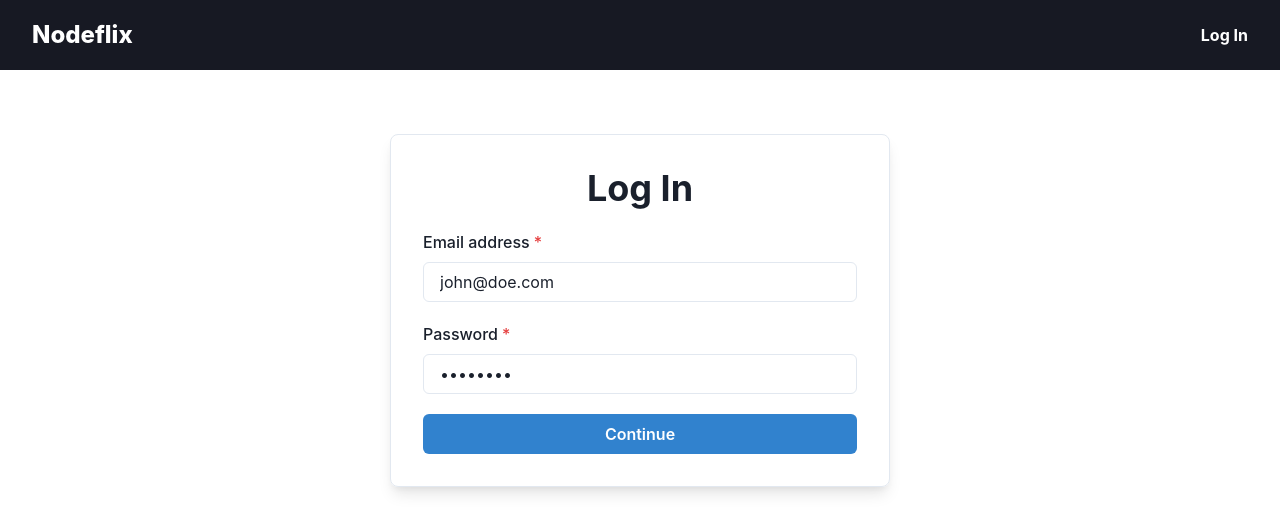
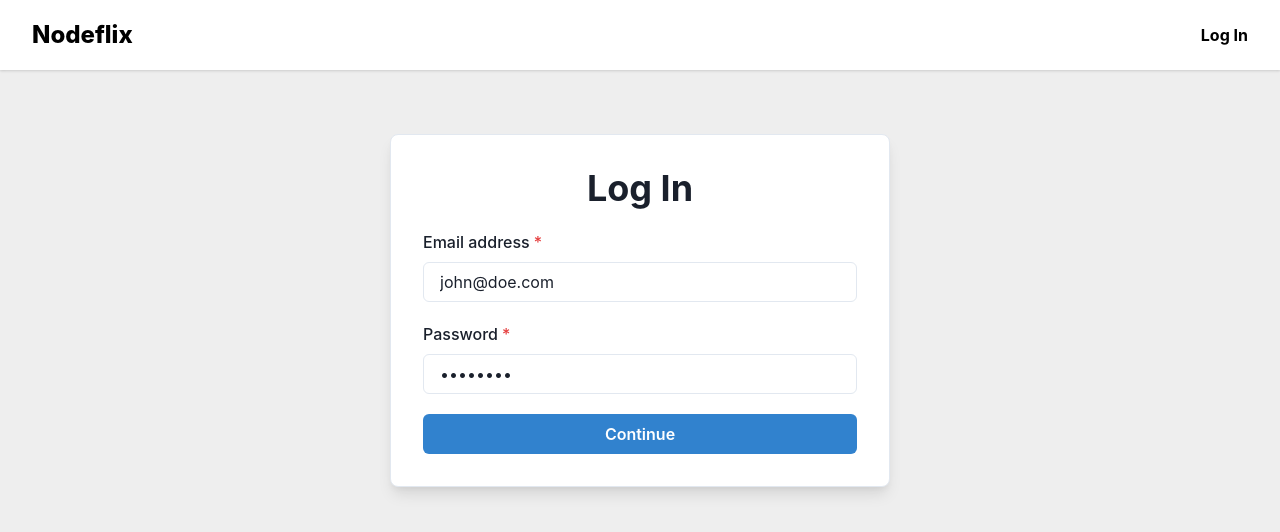
Before and after one commit to awebmekhilef/nodeflix, a React (Create React App) app in the folder client/: page /login in a window 1280 px wide. Shown: the top 532 px of the page. Built offline with nearby package versions, Linux system fonts and the light colour scheme; no server answers.

Commit message:
Color adjustments

```diff
--- a/client/public/index.html
+++ b/client/public/index.html
@@ -11,7 +11,7 @@
     />
     <title>Nodeflix</title>
   </head>
-  <body>
+  <body style="background-color: #eeeeee;">
     <noscript>You need to enable JavaScript to run this app.</noscript>
     <div id="root"></div>
   </body>
--- a/client/src/components/Forms/FormContainer.jsx
+++ b/client/src/components/Forms/FormContainer.jsx
@@ -5,6 +5,7 @@ import { Box, Heading, Center } from '@chakra-ui/react'
 const FormContainer = ({ children, title }) => {
 	return (
 		<Box
+			bgColor='white'
 			mt={16} mx='auto' p={8}
 			maxWidth={500} borderWidth={1} borderRadius={8} boxShadow='lg'>
 			<Center>
--- a/client/src/components/Header/Header.jsx
+++ b/client/src/components/Header/Header.jsx
@@ -11,7 +11,10 @@ const Header = () => {
 	const location = useLocation()
 
 	return (
-		<HStack h={70} p={8} bgColor={location.pathname === '/' ? 'transparent': 'gray.900'}
+		<HStack h={70} p={8}
+			bgColor={location.pathname === '/' ? 'transparent' : 'white'}
+			boxShadow={location.pathname === '/' ? 'none' : 'base'}
+			color={location.pathname === '/' ? 'white' : 'black'}
 			justifyContent='space-between'
 		>
 			<Logo />
@@ -24,7 +27,7 @@ const Header = () => {
 						Log out
 					</Button> :
 					<Link to='/login'>
-						<Text fontWeight='bold' color='white'>Log In</Text>
+						<Text fontWeight='bold'>Log In</Text>
 					</Link>
 			}
 		</HStack>
--- a/client/src/components/Header/Logo.jsx
+++ b/client/src/components/Header/Logo.jsx
@@ -7,7 +7,7 @@ const Logo = () => {
 	return (
 		<Box>
 			<Text as={Link} to='/'
-				color='white' fontSize='2xl' fontWeight='extrabold'
+				fontSize='2xl' fontWeight='extrabold'
 			>
 				Nodeflix
       </Text>
--- a/client/src/containers/Landing.jsx
+++ b/client/src/containers/Landing.jsx
@@ -7,7 +7,7 @@ import bg from '../assets/movie_posters.jpg'
 const Landing = () => {
 	return (
 		<Center
-			bgGradient={`linear-gradient(0deg, rgba(0,0,0,0.85) 0%, rgba(0,0,0,0.3) 35%, rgba(0,0,0,0.3) 65%, rgba(0,0,0,0.85) 100%), url(${bg})`}
+			bgGradient={`linear-gradient(0deg, rgba(0,0,0,0.8) 0%, rgba(0,0,0,0.4) 35%, rgba(0,0,0,0.4) 65%, rgba(0,0,0,0.8) 100%), url(${bg})`}
 			bgSize='cover'
 			h='100vh' w='100%'
 			pos='absolute'
```
